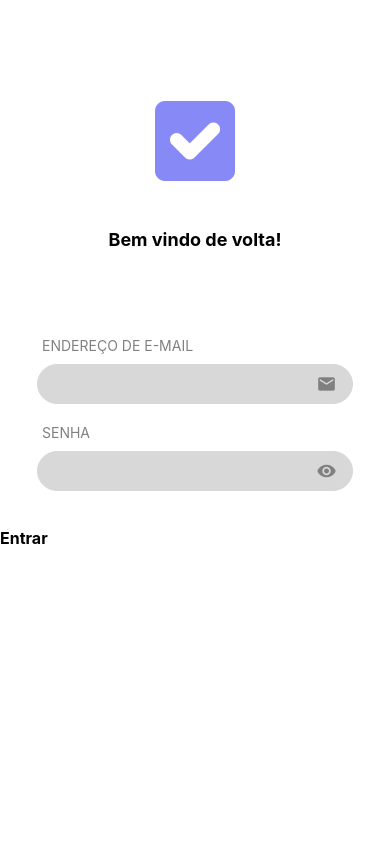
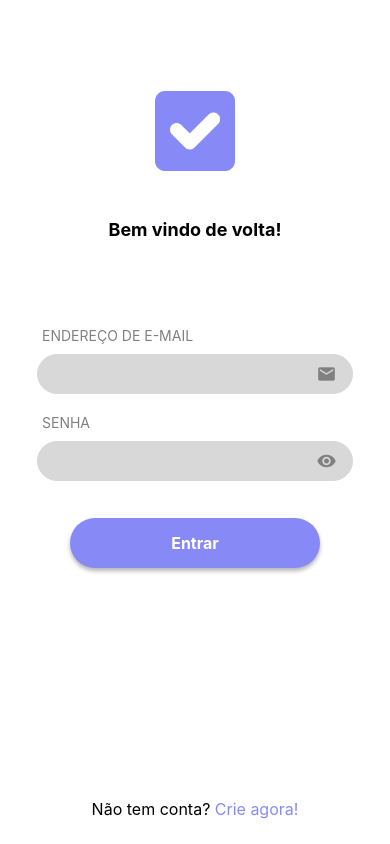
Before and after one commit to raivinht/ReactNative-App, a React Native app: screen / in a window 390 px wide. Built offline with nearby package versions, Linux system fonts and the light colour scheme.

Commit message:
Adding button and footer on login page, finished the front-end.

```diff
--- a/src/pages/login/index.tsx
+++ b/src/pages/login/index.tsx
@@ -45,6 +45,8 @@
                     <Text style={style.textButton}>Entrar</Text>
                 </TouchableOpacity>
             </View>
+            <Text style={style.textBottom}>Não tem conta?
+            <Text style={{color: themes.colors.primary}}> Crie agora!</Text></Text>
         </View>
     )
 }
--- a/src/pages/login/styles.ts
+++ b/src/pages/login/styles.ts
@@ -26,6 +26,7 @@
         height: Dimensions.get('window').height/3,
         width: '100%',
         // backgroundColor: 'blue',
+        alignItems: 'center',
 
     },
     logo: {
@@ -53,18 +54,37 @@
         paddingHorizontal: 5,
         backgroundColor: themes.colors.lightGray,
         borderColor: themes.colors.lightGray,
+
     },
     input: {
         height: '100%',
         width: '90%',
         borderRadius: 40,
     },
+    button: {
+        width: 250,
+        height: 50,
+        alignItems: 'center',
+        justifyContent: 'center',
+        backgroundColor: themes.colors.primary,
+        borderRadius: 40,
+        shadowColor: '#000',
+        shadowOffset: {
+            width: 0,
+            height: 3,
+        },
+        shadowOpacity: 0.29,
+        shadowRadius: 4.65,
+        elevation: 7,
+    },
     textButton: {
         fontSize: 16,
-        // color: '#fff',
+        color: '#fff',
         fontWeight: 'bold',
     },
-    button: {
+    textBottom: {
+        fontSize: 16,
 
     }
+
 })
```
